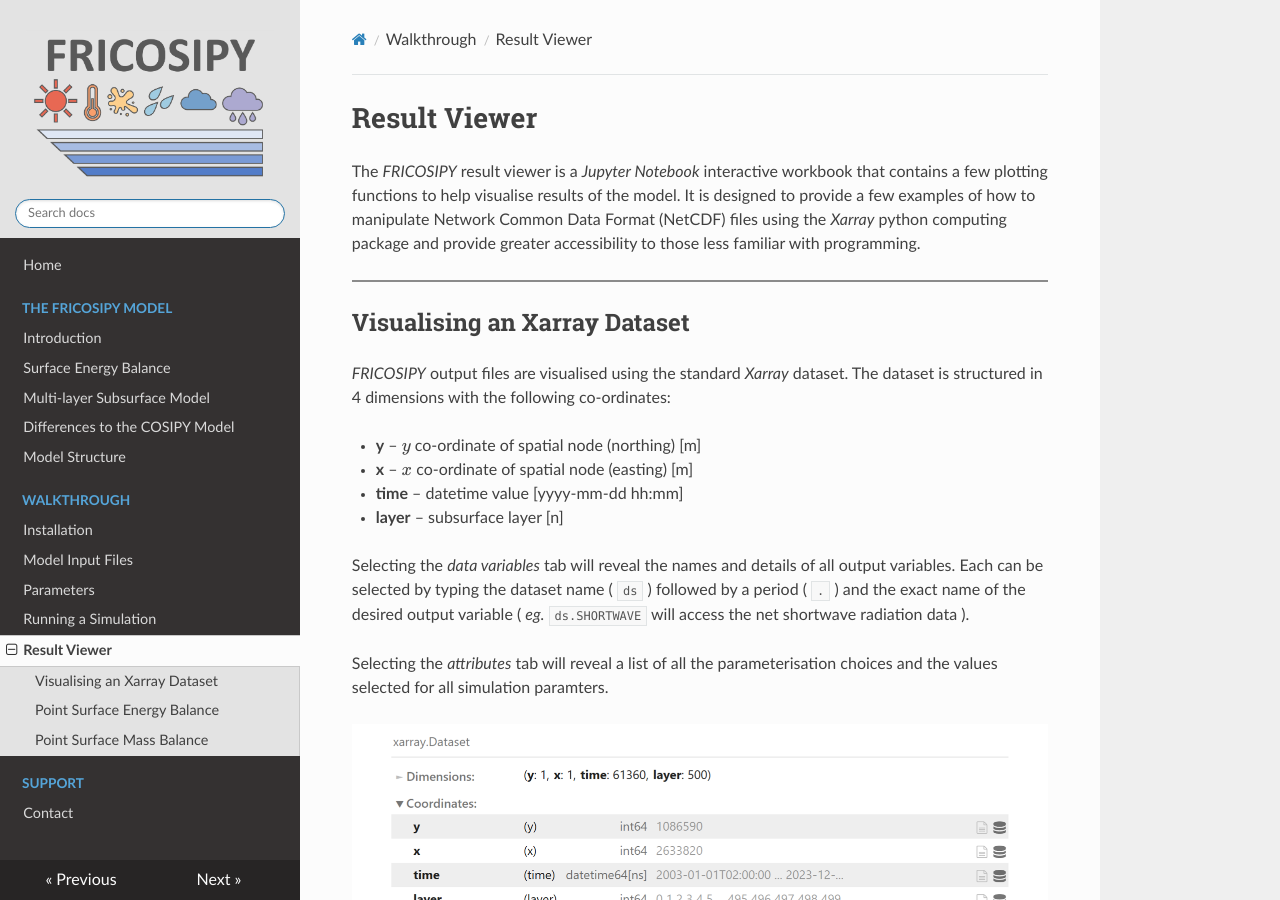
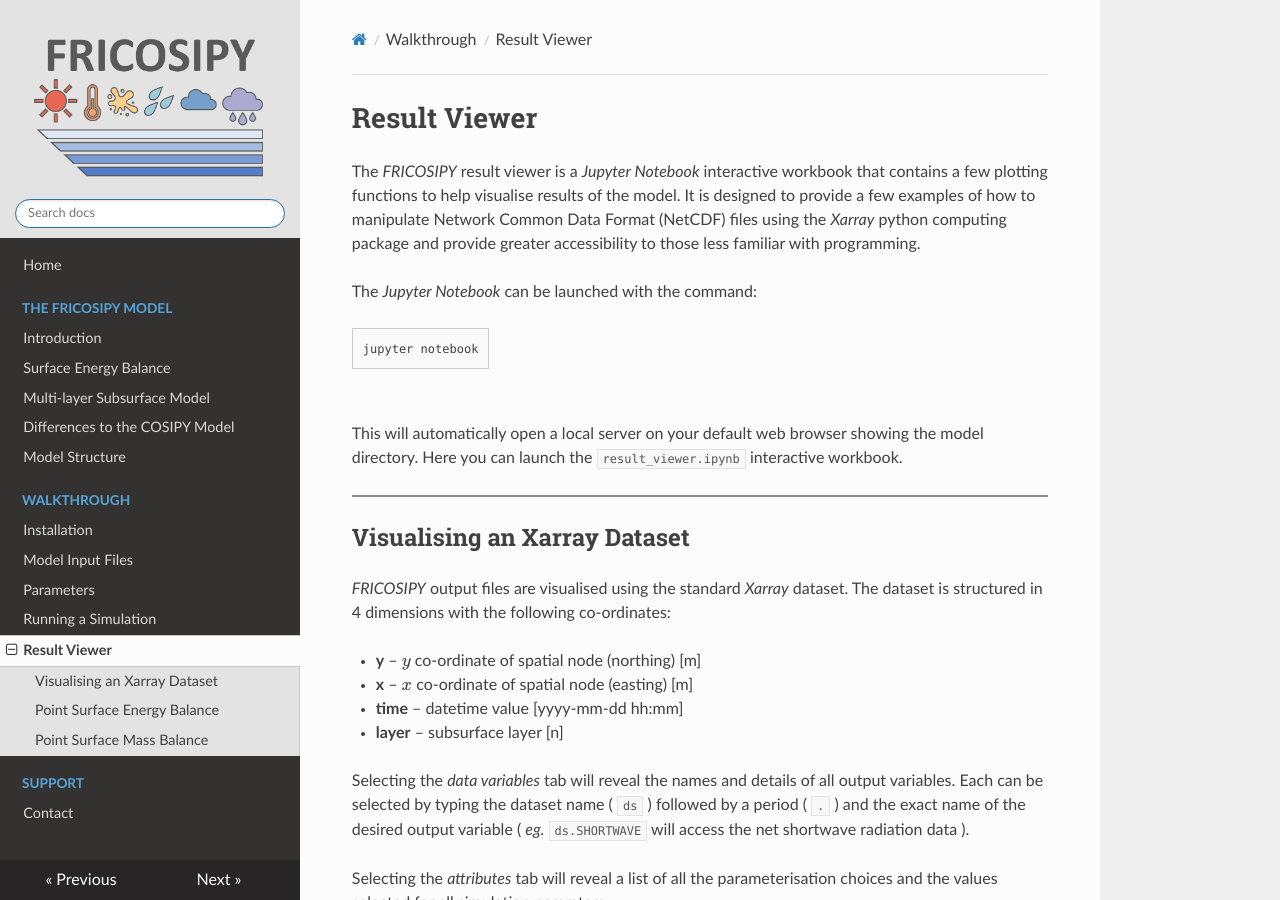
Before and after one commit to MarcusGastaldello/FRICOSIPY, an MkDocs documentation site: the page built from docs/result_viewer.md, in a window 1280 px wide and 900 px high. Built offline with MkDocs 1.6.1, drawn with Linux system fonts in a browser that asks for light colours.

Commit message:
Update result_viewer.md with Jupyter launch instructions
Added instructions for launching the Jupyter Notebook.

```diff
--- a/docs/result_viewer.md
+++ b/docs/result_viewer.md
@@ -6,6 +6,15 @@
 # Result Viewer
 
 The *FRICOSIPY* result viewer is a *Jupyter Notebook* interactive workbook that contains a few plotting functions to help visualise results of the model. It is designed to provide a few examples of how to manipulate Network Common Data Format (NetCDF) files using the *Xarray* python computing package and provide greater accessibility to those less familiar with programming.
+
+The *Jupyter Notebook* can be launched with the command:
+
+<div style="border:1px solid #ccc; padding:10px; background:#f9f9f9; display:inline-block; max-width:100%; overflow-x:auto; text-align:left;">
+  <code style="background:none !important; border:none !important; padding:0 !important; color:#404040; font-family:Consolas, 'Liberation Mono', Courier, monospace;">jupyter notebook</code>
+</div>
+<br>
+
+This will automatically open a local server on your default web browser showing the model directory. Here you can launch the `result_viewer.ipynb` interactive workbook.
 
 <hr style="height:2px; background-color:#8b8b8b; border:none;" />
 
```
